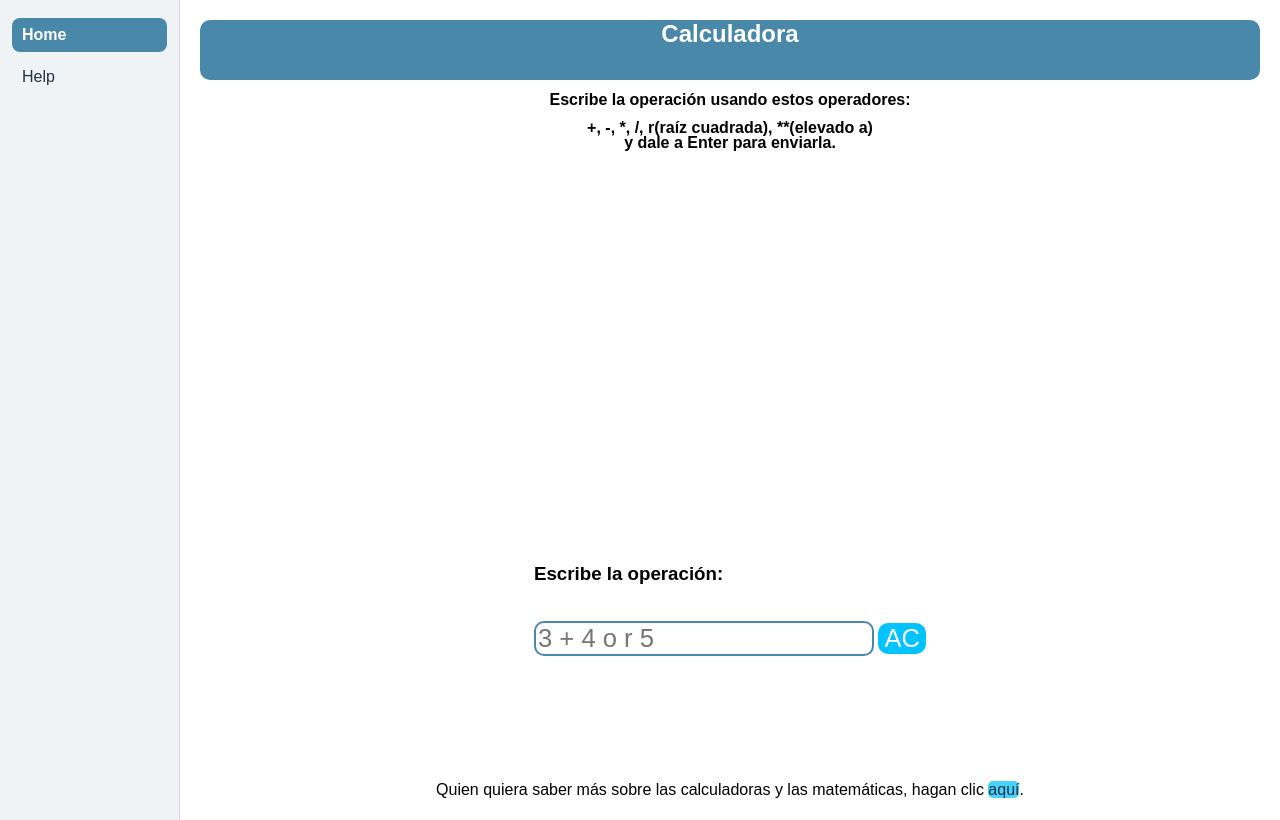
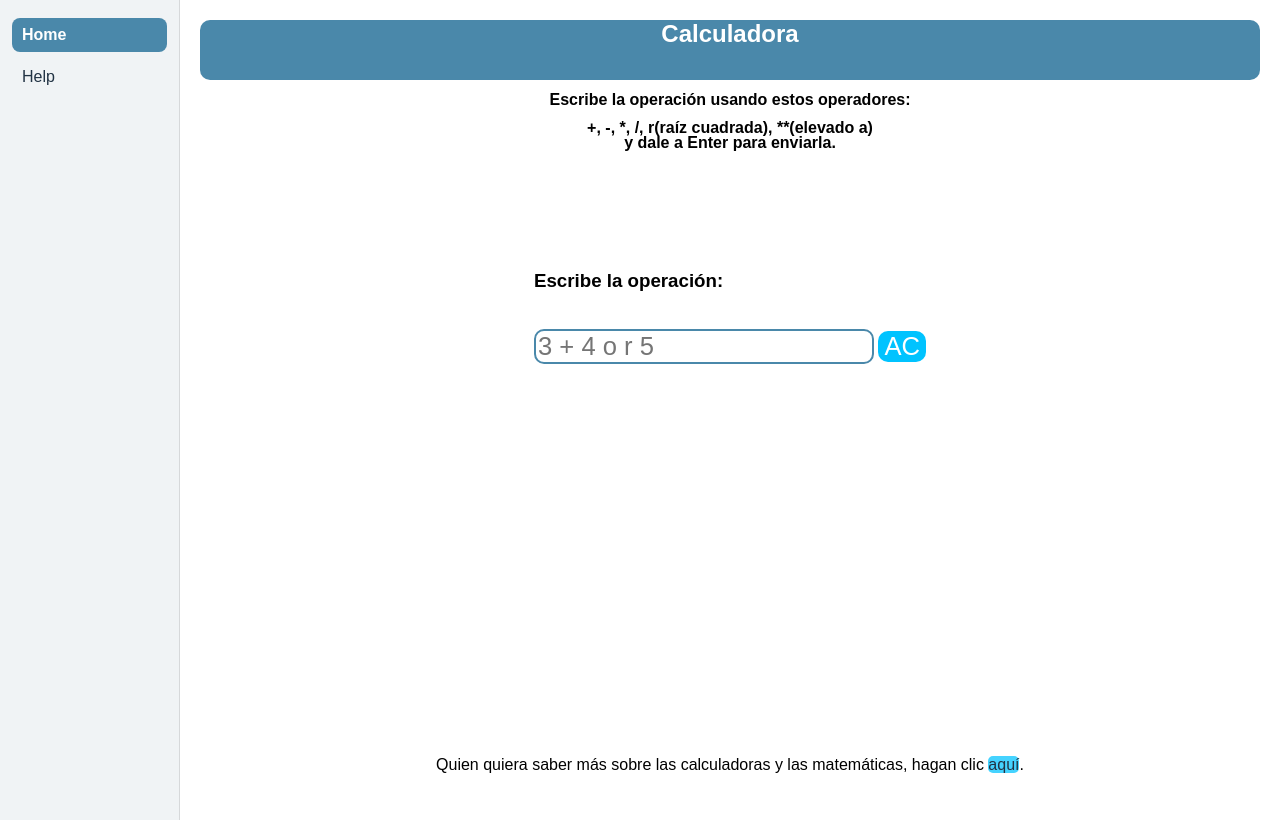
Before and after one commit to hectorlasa-cloud/calculadora-web, a plain HTML site: page index.html in a window 1280 px wide. Drawn offline with Linux system fonts and the light colour scheme.

Commit message:
Update index.html

```diff
--- a/index.html
+++ b/index.html
@@ -29,7 +29,7 @@
             display: grid;
             height: 100vh;
             grid-template-columns: 1fr 400px 1fr;
-            grid-template-rows: 60px 40px 15px 15px 1fr 300px 30px 20px;
+            grid-template-rows: 60px 40px 15px 15px 15px 1fr 300px 30px 20px;
             grid-template-areas:
                 "h1 h1 h1"
                 ". h4-1 ."
@@ -77,7 +77,7 @@
         #h4-1 {grid-area: h4-1;}
         #h4-2 {grid-area: h4-2;}
         #h4-3 {grid-area: h4-3;}
-        h4 { width: 400px; text-align: center; }
+        h4 { width: 400px; text-align: center;}
         label {grid-area: label;}
         .footer {grid-area: footer;}
         nav a {
```
